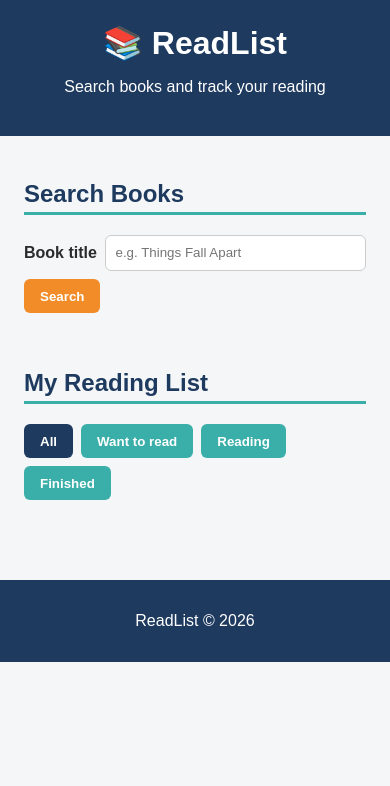
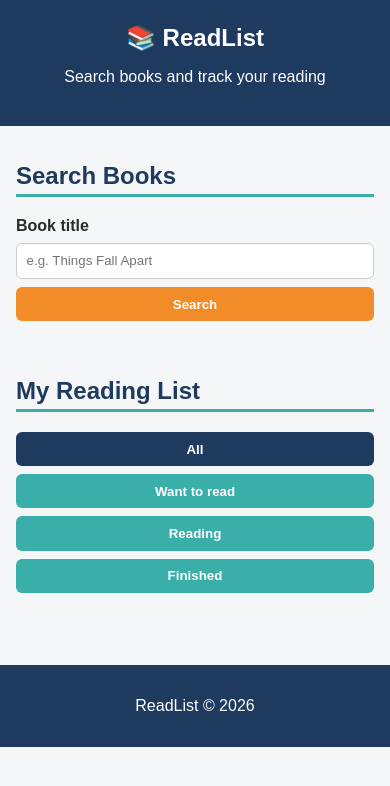
Before and after one commit to Collins-kc/readlist, a website with bundled scripts: page index.html in a window 390 px wide. Built offline with nearby package versions, Linux system fonts and the light colour scheme; no server answers.

Commit message:
style: add responsive layout for tablet and mobile

```diff
--- a/css/style.css
+++ b/css/style.css
@@ -66,3 +66,17 @@ textarea, select { width: 100%; padding: 0.5rem; border: 1px solid #ccc; border-
 .loading { text-align: center; font-weight: bold; color: var(--blue); }
 
 footer { text-align: center; padding: 1rem; background: var(--blue); color: var(--white); }
+
+
+/* Tablet */
+@media (max-width: 768px) {
+  main { padding: 1rem; }
+  .site-header h1 { font-size: 1.5rem; }
+}
+
+/* Phone */
+@media (max-width: 480px) {
+  form { flex-direction: column; align-items: stretch; }
+  button { width: 100%; }
+  .filters { flex-direction: column; }
+}
```
